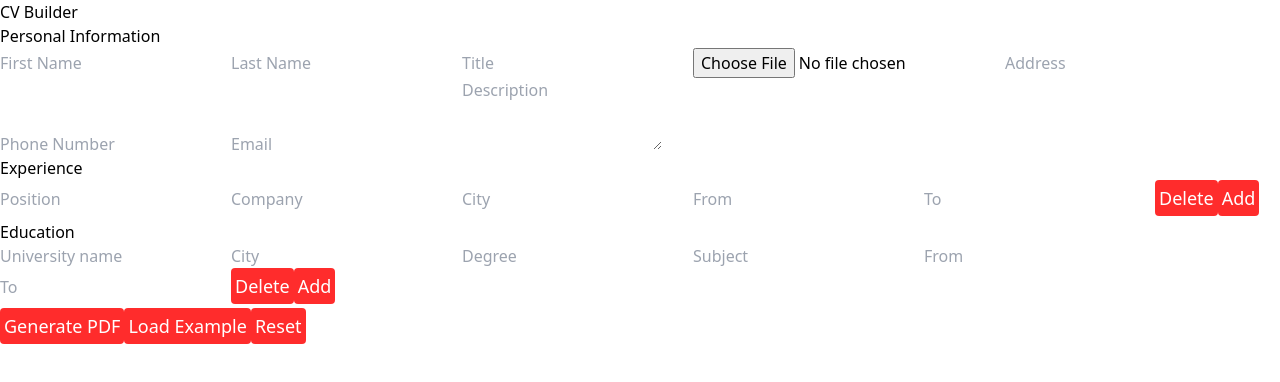
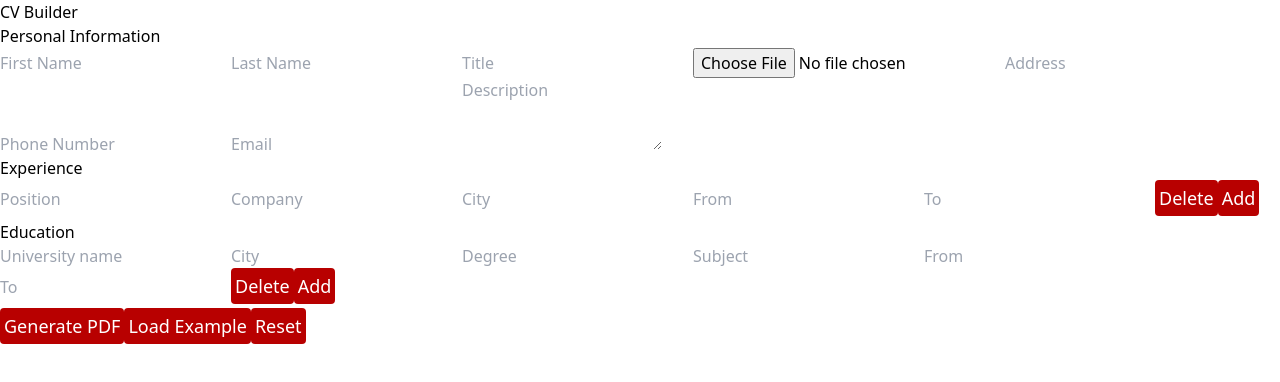
Before and after one commit to nikhilpelne20/Cv-Application-v1, a React (Vite) app: page / in a window 1280 px wide. Shown: the top 382 px of the page. Built offline with nearby package versions, Linux system fonts and the light colour scheme.

Commit message:
change button color

```diff
--- a/src/index.css
+++ b/src/index.css
@@ -5,23 +5,23 @@
 @layer base{
     button {
         @apply p-1 text-lg rounded mb-1;
-        background-color: var(--button-bg-color, rgba(255, 0, 0, 0.826));
-        transition: background-color 0.3s; /* Smooth transition for color change */
+        background-color: var(--button-bg-color, #B80000);
+        transition: background-color 0.3s;
         color: var(--button-text-color,#ffff);
     }
 
     button:hover {
-        background-color: var(--button-hover-bg-color, rgb(255, 105, 105));
+        background-color: var(--button-hover-bg-color, #DF826C);
         color: var(--button-text-color,black);
     }
 
     .button-blue {
-        --button-bg-color: #0056b3;
-        --button-hover-bg-color: #007bff;
+        --button-bg-color: #211C6A;
+        --button-hover-bg-color:#BBE2EC ;
     }
 
     .button-green {
-        --button-bg-color: #28a745;
-        --button-hover-bg-color: #218838;
+        --button-bg-color: #50623A;
+        --button-hover-bg-color: #ADBC9F;
     }
 }
```
